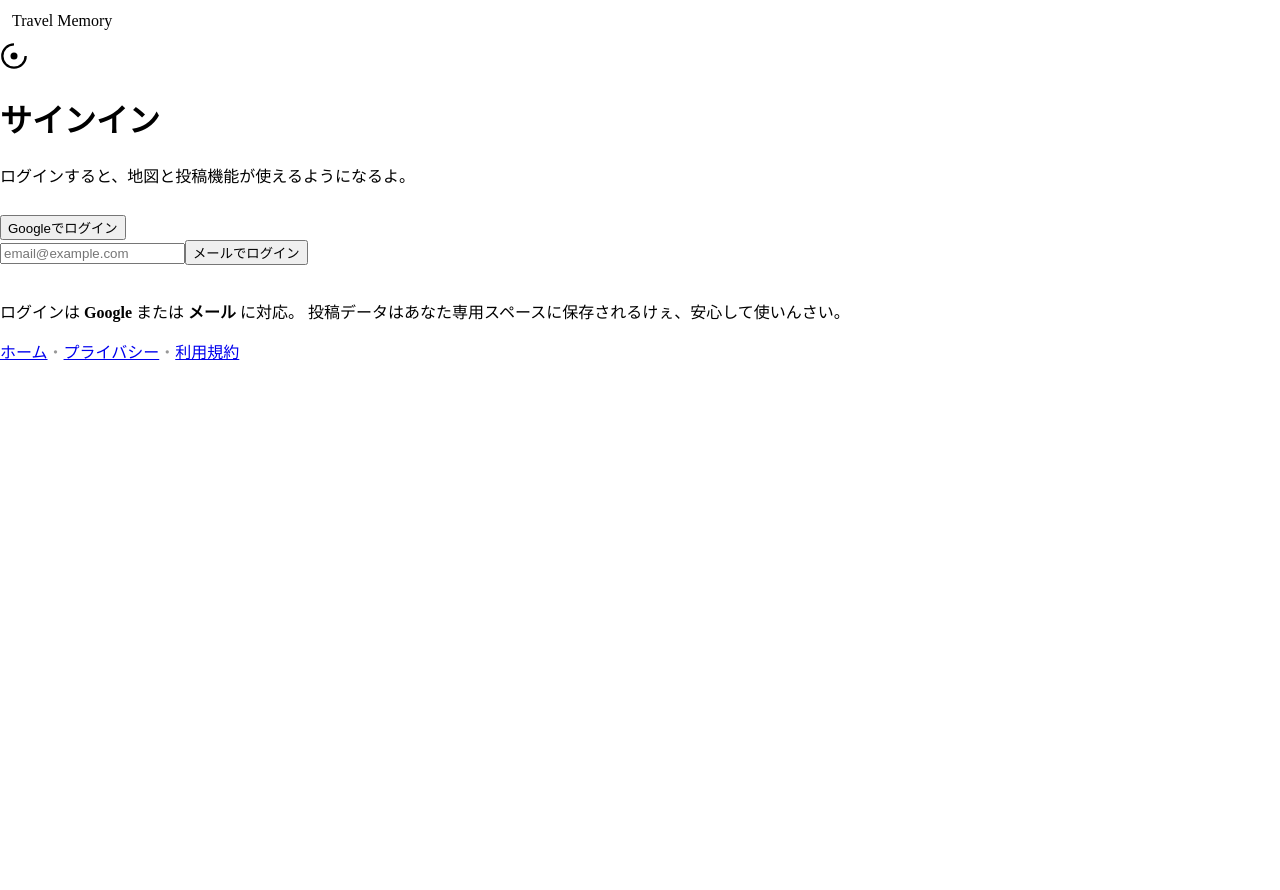
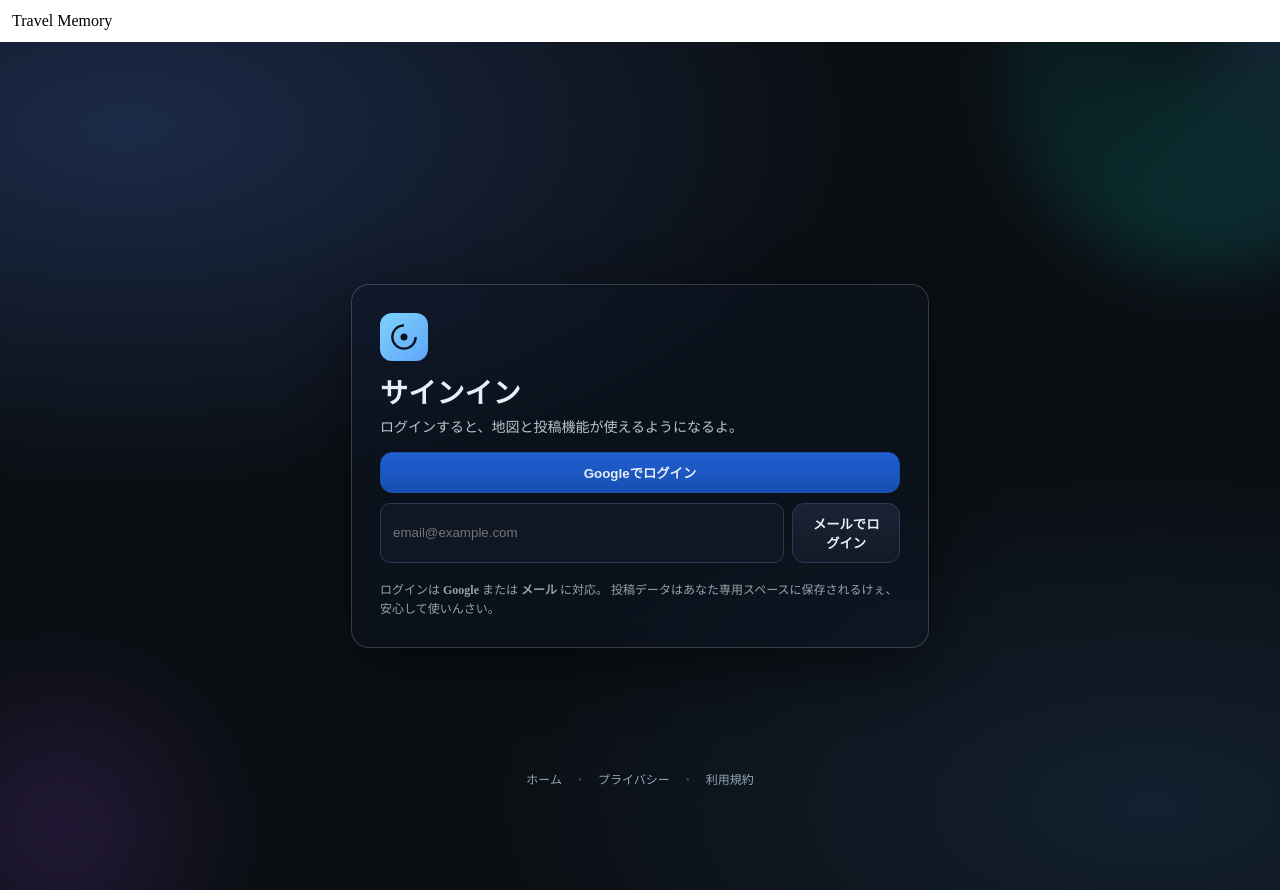
Before and after one commit to sakasakainfinity-dotcom/travel-memory, a Next.js app: page /login in a window 1280 px wide. Before the commit the page ends 842 px from the top, so only its background shows below. Built offline with nearby package versions, Linux system fonts and the light colour scheme; no server answers.

Commit message:
Update globals.css

```diff
--- a/src/app/globals.css
+++ b/src/app/globals.css
@@ -6,3 +6,84 @@ html, body {
 :root, body, #__next, main {
   height: 100%;
 }
+
+/* ===== Login base ===== */
+.login-wrap{
+  min-height: 100vh;
+  display: grid;
+  place-items: center;
+  position: relative;
+  overflow: hidden;
+  padding: max(24px, env(safe-area-inset-top)) 24px max(24px, env(safe-area-inset-bottom));
+  background:
+    radial-gradient(1200px 600px at 10% 10%, #1b2a48 0%, transparent 60%),
+    radial-gradient(1200px 600px at 90% 90%, #13202f 0%, #0b0f14 55%);
+  color: #e7eef7;
+}
+.login-glow1{ position:absolute; right:-10%; top:-20%; width:400px; height:400px; border-radius:50%;
+  background: conic-gradient(from 20deg at 50% 50%, #54a7ff33, #00d7c533, #54a7ff00);
+  filter: blur(30px); opacity:.7; pointer-events:none; }
+.login-glow2{ position:absolute; left:-10%; bottom:-15%; width:380px; height:380px; border-radius:50%;
+  background: radial-gradient(closest-side, #a855f733, #0000);
+  filter: blur(26px); opacity:.8; pointer-events:none; }
+
+/* ★ガラスカード（モバイルでも潰れない） */
+.login-card{
+  width: min(520px, 94vw);
+  padding: clamp(18px, 3.2vw, 28px);
+  border-radius: 18px;
+
+  /* ガラス感のキモ */
+  background: rgba(16, 24, 40, 0.35);
+  border: 1px solid rgba(255, 255, 255, 0.18);
+  backdrop-filter: blur(12px) saturate(120%);
+  -webkit-backdrop-filter: blur(12px) saturate(120%);
+
+  box-shadow: 0 20px 60px rgba(0,0,0,.45);
+  isolation: isolate;
+  background-clip: padding-box;
+}
+.login-logo{
+  width: 48px; height: 48px; border-radius: 12px;
+  display:grid; place-items:center;
+  background: linear-gradient(135deg, #7dd3fc, #60a5fa);
+  color:#0b1220; margin-bottom:10px;
+}
+.login-title{ margin: 4px 0 6px; font-size: clamp(22px, 6vw, 28px); letter-spacing:.2px; }
+.login-sub{ margin:0; opacity:.8; line-height:1.6; font-size: clamp(13px, 3.5vw, 14px); }
+.login-note{ margin:0; opacity:.65; font-size:12px; line-height:1.6; }
+
+.login-footer{
+  position: fixed; bottom: 12px; left: 16px; right: 16px;
+  display:flex; gap:12px; justify-content:center; font-size:12px; opacity:.7;
+}
+.login-link{ color:#cde4ff; text-decoration:none; }
+
+/* ===== Auth buttons (responsive) ===== */
+.auth-buttons{ display:grid; gap: 10px; }
+.auth-row{ display:flex; gap:8px; }
+.input{
+  padding: 10px 12px; border-radius: 10px;
+  border: 1px solid #2a3a55; background: #0f1724; color:#e7eef7;
+  outline: none; width:100%;
+}
+.input:focus{ border-color:#60a5fa; box-shadow: 0 0 0 3px #60a5fa33; }
+
+.btn{
+  padding: 10px 14px; font-weight:700; border-radius:12px; cursor:pointer;
+  border: 1px solid #2a3a55; color:#e7eef7;
+  background: linear-gradient(180deg,#1a2334,#121a28);
+  transition: transform .08s ease, box-shadow .2s ease, border-color .2s;
+}
+.btn:hover{ transform: translateY(-1px); box-shadow: 0 8px 20px rgba(0,0,0,.35); }
+.btn:focus{ outline:none; border-color:#60a5fa; box-shadow: 0 0 0 3px #60a5fa33; }
+.btn.w-full{ width:100%; }
+.btn-primary{ background: linear-gradient(180deg,#1f5fd1,#184eb3); border-color:#1c4fa8; }
+
+/* ===== Mobile tweaks ===== */
+@media (max-width: 420px){
+  .auth-row{ flex-direction: column; }
+  .btn{ width:100%; }                 /* メールボタンも幅いっぱい */
+  .login-card{ border-radius: 16px; }
+  .login-footer{ position: static; margin-top: 16px; }
+}
```
